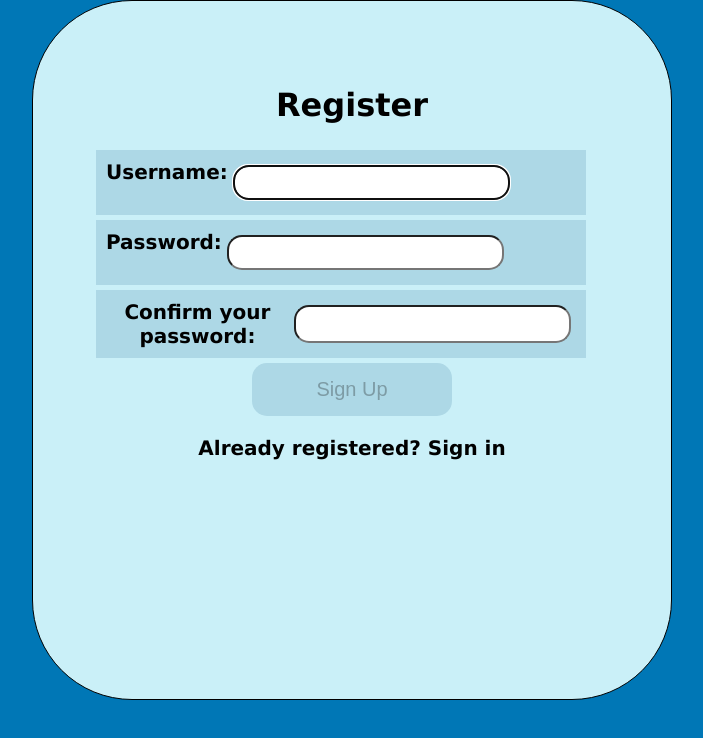
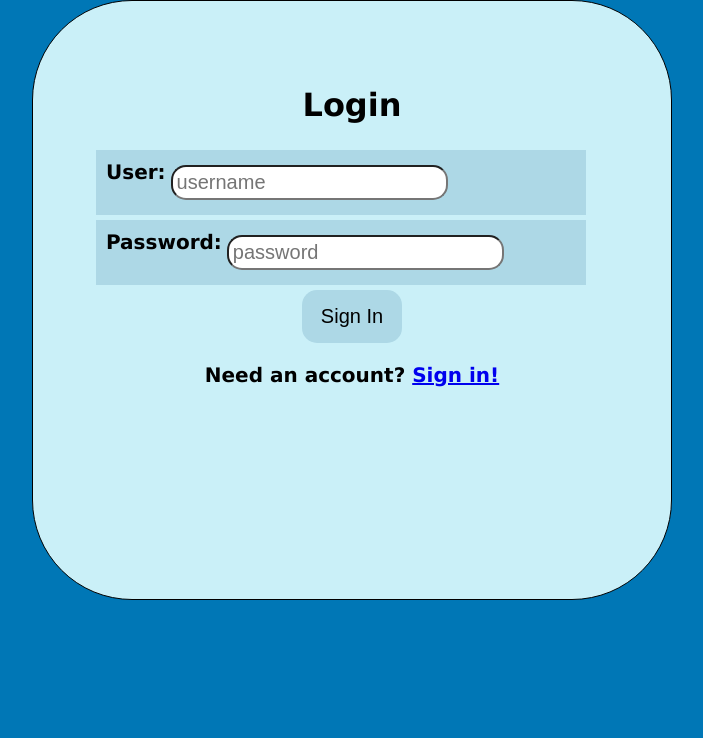
Before and after one commit to danielgallas/my-log, a React (Create React App) app in the folder client/: page / in a window 1280 px wide. Shown: the top 738 px of the page, without its empty margins (288-991 px from the left). Built offline with nearby package versions, Linux system fonts and the light colour scheme.

Commit message:
adds login feature working, but with any token

```diff
--- a/client/src/App.js
+++ b/client/src/App.js
@@ -1,9 +1,9 @@
 import "./App.css";
 
 // importing pages
-// import Home from "./pages/Home";
-import Register from "./Register";
+import Register from "./pages/Register";
 import Dashboard from "./pages/Dashboard";
+import Login from "./pages/Login";
 import RequireAuth from "./components/RequireAuth";
 import { Routes, Route } from "react-router-dom";
 
@@ -11,10 +11,10 @@ import { Routes, Route } from "react-router-dom";
 function App() {
   return (
     <Routes>
-      <Route path="/" element={<Register />} />
-      <Route path="/log" element={<Dashboard />} />
+      <Route path="/" element={<Login />} />
+      <Route path="/register" element={<Register />} />
       <Route element={<RequireAuth />}>
-        <Route path="/log" element={<Dashboard />} />
+        <Route path="/dashboard" element={<Dashboard />} />
       </Route>
     </Routes>
   );
--- a/client/src/components/RequireAuth.js
+++ b/client/src/components/RequireAuth.js
@@ -5,11 +5,12 @@ import Dashboard from "../pages/Dashboard";
 const RequireAuth = () => {
   const { auth } = useAuth();
   const location = useLocation();
+  console.log(auth.username);
 
-  return auth?.user ? (
+  return auth?.username ? (
     <Dashboard />
   ) : (
-    <Navigate to="/login" state={{ from: location }} replace />
+    <Navigate to="/" state={{ from: location }} replace />
   );
 };
 
--- a/client/src/context/AuthProvider.js
+++ b/client/src/context/AuthProvider.js
@@ -3,7 +3,7 @@ import { createContext, useState } from "react";
 const AuthContext = createContext({});
 
 export const AuthProvider = ({ children }) => {
-  const [auth, setAuth] = useState("");
+  const [auth, setAuth] = useState({});
 
   return (
     <AuthContext.Provider value={{ auth, setAuth }}>
--- /dev/null
+++ b/client/src/pages/Login.js
@@ -0,0 +1,106 @@
+import React, { useState, useRef, useEffect } from "react";
+import { Link, useNavigate, useLocation } from "react-router-dom";
+import "./pages.css";
+import axios from "axios";
+import useAuth from "../hooks/useAuth";
+
+const Login = () => {
+  const userRef = useRef();
+  const errRef = useRef();
+
+  const { setAuth } = useAuth();
+  const navigate = useNavigate();
+  const location = useLocation();
+  const from = location.state?.from?.pathname || "/dashboard";
+
+  const [user, setUser] = useState("");
+  const [password, setPassword] = useState("");
+  const [errMsg, setErrMsg] = useState("");
+
+  // useEffect(() => {
+  //   userRef.current.focus;
+  // }, []);
+
+  useEffect(() => {
+    setErrMsg("");
+  }, [user, password]);
+
+  const handleSubmit = async (e) => {
+    e.preventDefault();
+    try {
+      const response = await axios.post(
+        "http://localhost:5000/api/v1/auth/login",
+        {
+          username: user,
+          password: password,
+        }
+      );
+      const token = response.data.token;
+      const username = response.data.user;
+      setAuth({ username, token });
+      // console.log(auth.username);
+      // console.log(auth.token);
+      setUser("");
+      setPassword("");
+      navigate(from, { replace: true });
+    } catch (error) {
+      if (!error.response) {
+        setErrMsg("No server response");
+      } else if (error.response.status === 400) {
+        setErrMsg("Missing username or password");
+      } else if (error.response.status === 401) {
+        setErrMsg("Unauthorized");
+      } else {
+        setErrMsg("Login failed");
+      }
+      // console.log(error);
+      setUser("");
+      setPassword("");
+    }
+  };
+
+  return (
+    <section className="login-container">
+      <p ref={errRef} className={errMsg ? "errmsg" : "offscreen"}></p>
+      <div className="login-title">
+        <h1>Login</h1>
+        <form onSubmit={handleSubmit}>
+          <label className="login-item" htmlFor="username">
+            User:
+            <input
+              type="text"
+              id="username"
+              ref={userRef}
+              autoComplete="off"
+              className="login-input"
+              placeholder={"username"}
+              value={user}
+              onChange={(e) => setUser(e.target.value)}
+              required
+            />
+          </label>
+          <label htmlFor="password" className="login-item">
+            Password:
+            <input
+              type="password"
+              id="password"
+              className="login-input"
+              placeholder={"password"}
+              value={password}
+              onChange={(e) => setPassword(e.target.value)}
+              required
+            />
+          </label>
+          <button type="submit" className="login-btn">
+            Sign In
+          </button>
+        </form>
+        <p>
+          Need an account? <a href="/register">Sign in!</a>
+        </p>
+      </div>
+    </section>
+  );
+};
+
+export default Login;
--- a/client/src/Register.js
+++ b/client/src/pages/Register.js
@@ -208,7 +208,9 @@ function Register() {
                 Sign Up
               </button>
             </form>
-            <p>Already registered? Sign in</p>
+            <p>
+              Already registered? <a href="/">Sign in</a>
+            </p>
           </div>
         </section>
       )}
--- a/client/src/pages/pages.css
+++ b/client/src/pages/pages.css
@@ -14,7 +14,7 @@ h1 {
     padding: 3rem;
     background: #CAF0F8;
     width: 50%;
-    height: 400px;
+    height: 600px;
     font-family: Verdana;
     text-align: center;
     font-size: 1.25rem;
```
Also changed, not shown: client/src/pages/Home.js (deleted, +0 -65 lines), 2 other files (tests, documents, lock files or other folders).
